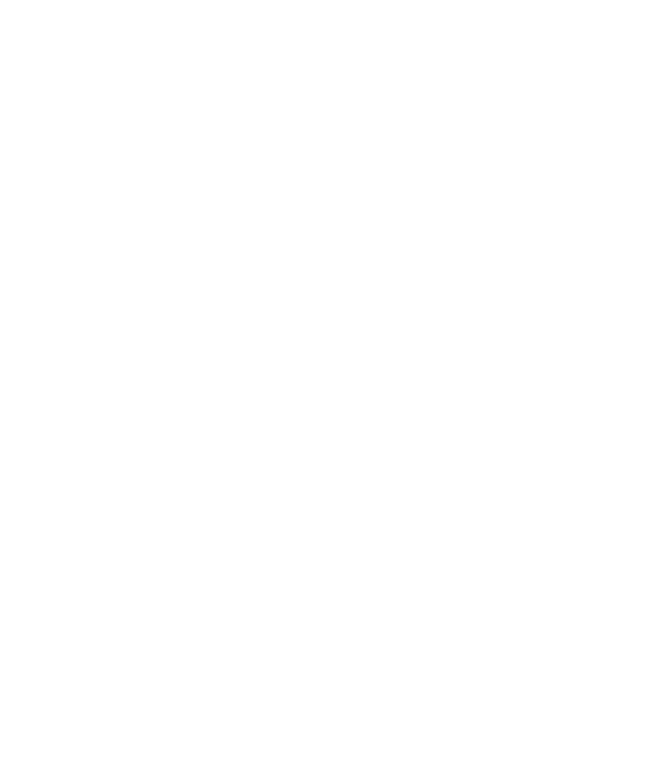
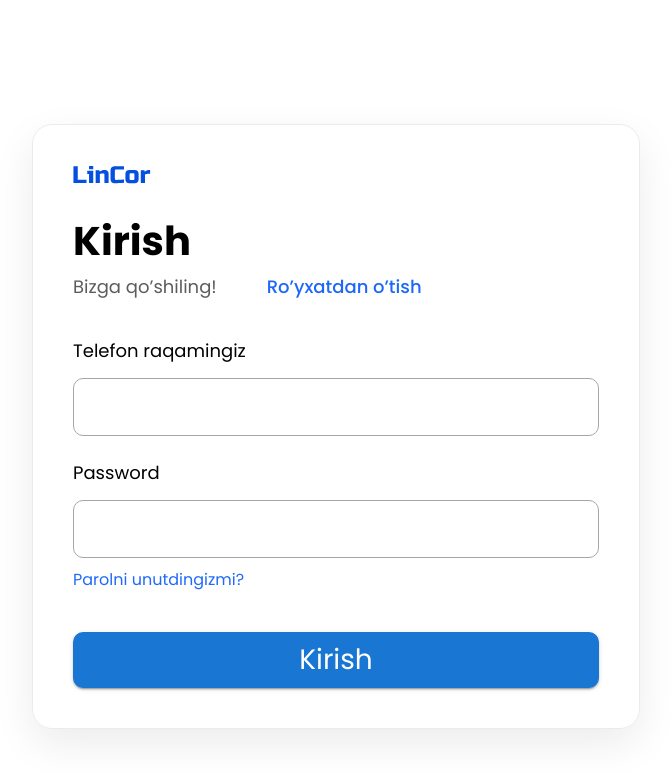
Before and after one commit to Akmaljon571/prod, a React (Create React App) app: page /login in a window 1280 px wide. Before the commit this address had no page. Shown: the top 774 px of the page, without its empty margins (304-975 px from the left). Built offline with nearby package versions, Linux system fonts and the light colour scheme.

Commit message:
finish: auth templete

```diff
--- /dev/null
+++ b/src/components/auth/auth.scss
@@ -0,0 +1,102 @@
+.auth {
+  width: 608px;
+  display: flex;
+  flex-direction: column;
+  box-shadow: 0px 15px 40px 0px #00000014;
+  border: 1px solid #ebebeb;
+  border-radius: 20px;
+  padding: 40px;
+  margin: 0 auto;
+  margin-top: 44px;
+  min-height: 591px;
+
+  h2 {
+    font-family: Poppins;
+    font-size: 40px;
+    font-weight: 700;
+    line-height: 48px;
+    letter-spacing: 0em;
+    text-align: left;
+    margin-top: 30px;
+  }
+
+  p {
+    font-family: Poppins;
+    font-size: 18px;
+    font-weight: 400;
+    line-height: 24px;
+    letter-spacing: 0em;
+    text-align: left;
+    color: #5c5c5c;
+    margin-top: 10px;
+    display: flex;
+    align-items: center;
+    gap: 50px;
+    margin-bottom: 40px;
+
+    a {
+      font-family: Poppins;
+      font-size: 18px;
+      font-weight: 500;
+      line-height: 24px;
+      letter-spacing: 0em;
+      text-align: left;
+      color: #1d68f9;
+    }
+  }
+
+  label {
+    display: flex;
+    flex-direction: column;
+    align-items: flex-start;
+    gap: 15px;
+    margin-bottom: 25px;
+
+    span {
+      font-family: Poppins;
+      font-size: 18px;
+      font-weight: 400;
+      line-height: 24px;
+      letter-spacing: 0em;
+      text-align: left;
+    }
+
+    input {
+      border: 1px solid #aca4a4;
+      outline: none;
+      width: 100%;
+      padding: 16px;
+      border-radius: 10px;
+      font-family: Poppins;
+      font-size: 20px;
+      font-weight: 400;
+      line-height: 24px;
+      letter-spacing: 0em;
+      text-align: left;
+    }
+  }
+
+  .parol-update {
+    color: #1f6afa;
+    font-family: Poppins;
+    font-size: 16px;
+    font-weight: 400;
+    line-height: 24px;
+    letter-spacing: 0em;
+    text-align: left;
+    margin-top: -15px;
+  }
+
+  .kirish {
+    margin-top: 40px;
+    font-family: Poppins;
+    font-size: 28px;
+    font-weight: 400;
+    line-height: 24px;
+    letter-spacing: 0em;
+    text-align: left;
+    padding: 16px;
+    border-radius: 10px;
+    text-transform: capitalize;
+  }
+}
--- /dev/null
+++ b/src/components/auth/login.jsx
@@ -0,0 +1,34 @@
+import { Link } from 'react-router-dom';
+import logo from '../../img/LinCor.svg';
+import { Button } from '@mui/material';
+import './auth.scss';
+
+function Login() {
+  return (
+    <div className="auth login">
+      <Link to={'/'}>
+        <img src={logo} alt="Company Logo" />
+      </Link>
+      <h2>Kirish</h2>
+      <p>
+        Bizga qo’shiling! <Link to={'/registration'}>Ro’yxatdan o’tish</Link>
+      </p>
+      <label>
+        <span>Telefon raqamingiz</span>
+        <input type="text" />
+      </label>
+      <label>
+        <span>Password</span>
+        <input type="password" />
+      </label>
+      <Link className="parol-update" to={'/password'}>
+        Parolni unutdingizmi?
+      </Link>
+      <Button className="kirish" variant="contained">
+        Kirish
+      </Button>
+    </div>
+  );
+}
+
+export default Login;
--- /dev/null
+++ b/src/components/auth/password-code.jsx
@@ -0,0 +1,28 @@
+import { Link } from 'react-router-dom';
+import logo from '../../img/LinCor.svg';
+import { Button } from '@mui/material';
+import './auth.scss';
+
+function PasswordCode() {
+  return (
+    <div className="auth passwordCode">
+      <Link to={'/'}>
+        <img src={logo} alt="Company Logo" />
+      </Link>
+      <h2>Tasdiqlash</h2>
+      <p>+9989 999 99 99 ga yuborilgan maxfiy kodni kiriting.</p>
+      <label>
+        <span>Kodni kiriting</span>
+        <input type="text" />
+      </label>
+      <Link className="parol-update" to={'/password'}>
+        Kodni qayta yuborish.
+      </Link>
+      <Button className="kirish" variant="contained">
+        Tasdiqlash
+      </Button>
+    </div>
+  );
+}
+
+export default PasswordCode;
--- /dev/null
+++ b/src/components/auth/password-update.jsx
@@ -0,0 +1,29 @@
+import { Link } from 'react-router-dom';
+import logo from '../../img/LinCor.svg';
+import { Button } from '@mui/material';
+import './auth.scss';
+
+function PasswordUpdate() {
+  return (
+    <div className="auth passwordUpdate">
+      <Link to={'/'}>
+        <img src={logo} alt="Company Logo" />
+      </Link>
+      <h2>Parolni tiklash</h2>
+      <p>Yangi parolni tiklang va doimgidek saytimizdan foydalaning</p>
+      <label>
+        <span>Yangi parol</span>
+        <input type="password" />
+      </label>
+      <label>
+        <span>Yangi parolni takrorlang</span>
+        <input type="password" />
+      </label>
+      <Button className="kirish" variant="contained">
+        Tasdiqlash
+      </Button>
+    </div>
+  );
+}
+
+export default PasswordUpdate;
--- /dev/null
+++ b/src/components/auth/password.jsx
@@ -0,0 +1,27 @@
+import { Link } from 'react-router-dom';
+import logo from '../../img/LinCor.svg';
+import { Button } from '@mui/material';
+import './auth.scss';
+
+function Password() {
+  return (
+    <div className="auth password">
+      <Link to={'/'}>
+        <img src={logo} alt="Company Logo" />
+      </Link>
+      <h2>Parolni kitirish</h2>
+      <p>
+        Parolni unutgan bo’lsangiz telefon raqamingiz orqali tiklashingiz mumkun
+      </p>
+      <label>
+        <span>Telefon raqamingiz</span>
+        <input type="text" />
+      </label>
+      <Button className="kirish" variant="contained">
+        Kirish
+      </Button>
+    </div>
+  );
+}
+
+export default Password;
--- /dev/null
+++ b/src/components/auth/registr-code.jsx
@@ -0,0 +1,28 @@
+import { Link } from 'react-router-dom';
+import logo from '../../img/LinCor.svg';
+import { Button } from '@mui/material';
+import './auth.scss';
+
+function RegistrCode() {
+  return (
+    <div className="auth registrCode">
+      <Link to={'/'}>
+        <img src={logo} alt="Company Logo" />
+      </Link>
+      <h2>Tasdiqlash</h2>
+      <p>+9989 999 99 99 ga yuborilgan maxfiy kodni kiriting.</p>
+      <label>
+        <span>Kodni kiriting</span>
+        <input type="text" />
+      </label>
+      <Link className="parol-update" to={'/password'}>
+        Kodni qayta yuborish.
+      </Link>
+      <Button className="kirish" variant="contained">
+        Tasdiqlash
+      </Button>
+    </div>
+  );
+}
+
+export default RegistrCode;
--- /dev/null
+++ b/src/components/auth/registr-kirish.jsx
@@ -0,0 +1,29 @@
+import { Link } from 'react-router-dom';
+import logo from '../../img/LinCor.svg';
+import { Button } from '@mui/material';
+import './auth.scss';
+
+function RegistrFinish() {
+  return (
+    <div className="auth finish">
+      <Link to={'/'}>
+        <img src={logo} alt="Company Logo" />
+      </Link>
+      <h2>Profil</h2>
+      <p>Ma’lumotingizni kiriting.</p>
+      <label>
+        <span>Ismingiz</span>
+        <input type="text" />
+      </label>
+      <label>
+        <span>Familiyangiz</span>
+        <input type="text" />
+      </label>
+      <Button className="kirish" variant="contained">
+        Kirish
+      </Button>
+    </div>
+  );
+}
+
+export default RegistrFinish;
--- /dev/null
+++ b/src/components/auth/registr.jsx
@@ -0,0 +1,35 @@
+import { Link } from 'react-router-dom';
+import logo from '../../img/LinCor.svg';
+import { Button } from '@mui/material';
+import './auth.scss';
+
+function Registr() {
+  return (
+    <div className="auth registr">
+      <Link to={'/'}>
+        <img src={logo} alt="Company Logo" />
+      </Link>
+      <h2>Ro’yxatdan o’tish</h2>
+      <p>
+        Bizga qo’shiling! <Link to={'/login'}>Kirish</Link>
+      </p>
+      <label>
+        <span>Telefon raqamingiz</span>
+        <input type="text" />
+      </label>
+      <label>
+        <span>Yangi parol</span>
+        <input type="password" />
+      </label>
+      <label>
+        <span>Yangi parolni takrorlang</span>
+        <input type="password" />
+      </label>
+      <Button className="kirish" variant="contained">
+        Tasdiqlash
+      </Button>
+    </div>
+  );
+}
+
+export default Registr;
--- a/src/components/index.js
+++ b/src/components/index.js
@@ -4,5 +4,26 @@
 import Main from './main/main';
 import Hero from './hero/hero';
 import Teacher from './teacher/teacher';
+import Login from './auth/login';
+import Password from './auth/password';
+import PasswordCode from './auth/password-code';
+import PasswordUpdate from './auth/password-update';
+import Registr from './auth/registr';
+import RegistrCode from './auth/registr-code';
+import RegistrFinish from './auth/registr-kirish';
 
-export { Header, Main, Footer, Container, Hero, Teacher };
+export {
+  Header,
+  Main,
+  Footer,
+  Container,
+  Hero,
+  Teacher,
+  Login,
+  Password,
+  PasswordCode,
+  PasswordUpdate,
+  Registr,
+  RegistrCode,
+  RegistrFinish,
+};
--- a/src/components/teacher/teacher.scss
+++ b/src/components/teacher/teacher.scss
@@ -168,10 +168,9 @@
         line-height: 24px;
         letter-spacing: 0em;
         text-align: left;
-
       }
 
-      p{
+      p {
         max-width: 276px;
         font-family: Poppins;
         font-size: 14px;
@@ -179,7 +178,6 @@
         line-height: 24px;
         letter-spacing: 0em;
         text-align: left;
-
       }
     }
   }
--- a/src/routes/routes.jsx
+++ b/src/routes/routes.jsx
@@ -1,12 +1,27 @@
 import { Route, Routes } from 'react-router-dom';
 import { Home } from '../page';
+import {
+  Login,
+  Password,
+  PasswordCode,
+  PasswordUpdate,
+  Registr,
+  RegistrCode,
+  RegistrFinish,
+} from '../components';
 
 function Routers() {
   return (
     <Routes>
       <Route path="/" element={<Home />} />
-      {/* <Route path='/' element={} /> */}
-      {/* <Route path='/' element={} /> */}
+      <Route path="/login" element={<Login />} />
+      <Route path="/password" element={<Password />} />
+      <Route path="/password/code" element={<PasswordCode />} />
+      <Route path="/password/update" element={<PasswordUpdate />} />
+      <Route path="/registration" element={<Registr />} />
+      <Route path="/registration/code" element={<RegistrCode />} />
+      <Route path="/registration/profil" element={<RegistrFinish />} />
+
       {/* <Route path='/*' element={<Error />} /> */}
     </Routes>
   );
```
Lines whose indentation alone changed are shown as unchanged.
